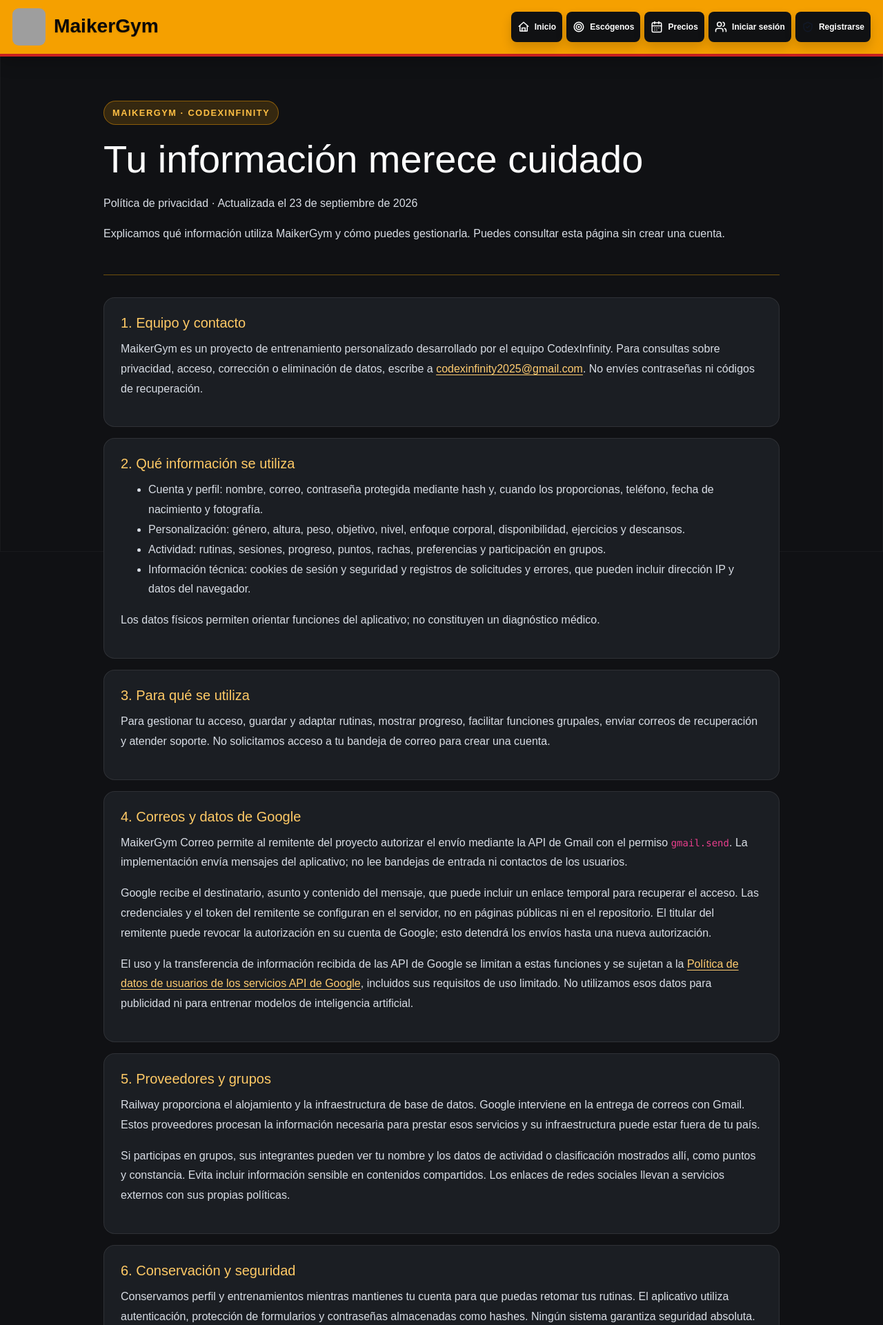
After one commit to codexinfinity2025-blip/Maikergym, a Django app: page /privacidad/ in a window 1280 px wide. The commit adds this page. Shown: the top 1921 px of the page at 69% size. Run offline with Django 4.2, Linux system fonts and the light colour scheme; some libraries are stand-ins or nearby versions; grey boxes are pictures that could not be loaded.

Commit message:
Agregar privacidad redes sociales y logo animado

```diff
--- /dev/null
+++ b/gym_project/gym_app/static/css/identidad.css
@@ -0,0 +1,25 @@
+/* Encuadre del logo original, sin redibujarlo ni deformarlo. */
+.mg-logo{display:inline-block;flex:0 0 auto;width:48px;aspect-ratio:250/280;background:#080808 url('../img/maikergym-brand-source.png') 9.58% 10.89% / 768% auto no-repeat;border-radius:9px}
+.mg-nav .mg-brand,.mg-footer .mg-footer-brand{display:inline-flex;align-items:center;gap:12px;text-decoration:none;line-height:1.1}
+.mg-footer .mg-footer-brand{color:#fff}
+.mg-footer .mg-footer-brand .mg-logo{width:64px}
+.mg-footer-links{flex-wrap:wrap}
+.mg-social{margin:24px 0;border-top:1px solid #ffffff26;padding-top:22px}
+.mg-social h2{font-size:1rem;color:#ffc044;font-weight:700;margin:0 0 14px}
+.mg-social-links{display:flex;gap:12px;flex-wrap:wrap}
+.mg-social-links a,.mg-social-pending{display:inline-flex;align-items:center;gap:10px;padding:12px 16px;border:1px solid #ffffff30;border-radius:12px;color:#fff;background:#1e2023;text-decoration:none;font-weight:600}
+.mg-social-links a:hover{border-color:#ffb000;background:#332811;color:#ffd779}
+.mg-social-links a:focus-visible,.mg-brand:focus-visible,.mg-footer-brand:focus-visible{outline:3px solid #ffb000;outline-offset:4px}
+.mg-social-pending{color:#b5bac2;font-weight:400}.mg-social-pending small{font-size:.7rem}
+.brand-welcome{position:fixed;z-index:1100;right:20px;bottom:20px;display:flex;align-items:center;gap:14px;padding:16px 24px;border:1px solid #ffb00080;border-radius:18px;background:#101114;box-shadow:0 12px 48px #0008;color:#fff;font-weight:800;font-size:1.25rem;pointer-events:none;animation:brand-arrival 1.8s both}
+.brand-welcome small{display:block;font-weight:400;font-size:.8rem;color:#d9dde3;margin-top:5px}.brand-welcome .mg-logo{width:62px}
+@keyframes brand-arrival{0%{opacity:0;transform:translateY(16px) scale(.94)}20%,65%{opacity:1;transform:translateY(0) scale(1)}100%{opacity:0;visibility:hidden;transform:translateY(6px)}}
+.privacy-page{max-width:1020px;margin:0 auto;padding:clamp(32px,5vw,72px) 20px;color:#e6e9ef}
+body:has(.privacy-page){background:#101114;min-height:100vh}
+.privacy-hero{border-bottom:1px solid #ffb00066;padding-bottom:28px;margin-bottom:32px}
+.privacy-hero .eyebrow{color:#ffc044;letter-spacing:.12em;text-transform:uppercase;font-size:.8rem;font-weight:700}
+.privacy-page h1{font-size:clamp(2rem,5vw,3.5rem);color:#fff;margin:16px 0}.privacy-page h2{font-size:1.25rem;color:#ffca66;margin:0 0 12px}
+.privacy-page section{padding:24px;background:#1b1e23;border:1px solid #ffffff16;border-radius:16px;margin-bottom:16px}
+.privacy-page p,.privacy-page li{line-height:1.8;color:#d8dde5}.privacy-page a{color:#ffcc70;text-decoration:underline;text-underline-offset:3px}
+@media(max-width:600px){.mg-nav .mg-brand{font-size:clamp(20px,5vw,28px)!important;gap:8px}.mg-nav .mg-logo{width:34px}.brand-welcome{left:12px;right:12px;bottom:12px;font-size:1.1rem}.mg-social-links>*{flex:1 1 140px}.privacy-page section{padding:20px}}
+@media(prefers-reduced-motion:reduce){.brand-welcome{display:none;animation:none}}
--- a/gym_project/gym_app/templates/base.html
+++ b/gym_project/gym_app/templates/base.html
@@ -9,19 +9,31 @@
     <link rel="stylesheet" href="{% static 'css/maikergym-pro.css' %}?v=nav-desktop-v2">
     {% block extra_css %}{% endblock %}
     <link rel="stylesheet" href="{% static 'css/experiencia-v3.css' %}?v=footer-flow-5">
+    <link rel="stylesheet" href="{% static 'css/identidad.css' %}?v=1">
 </head>
 <body>
+    <div class="brand-welcome" aria-hidden="true"><span class="mg-logo"></span><span>MaikerGym<small>Tu próximo paso empieza aquí</small></span></div>
     {% block content %}{% endblock %}
 
     <footer class="mg-footer">
         <div class="mg-footer-inner">
-            <button class="mg-footer-brand" onclick="window.location.href='{% url 'inicio' %}'">MaikerGym</button>
+            <a class="mg-footer-brand" href="{% url 'inicio' %}"><span class="mg-logo" aria-hidden="true"></span>MaikerGym</a>
             <nav class="mg-footer-links">
                 <a href="{% url 'inicio' %}">Inicio</a>
                 <a href="{% url 'escogenos' %}">Por qué nosotros</a>
                 <a href="{% url 'precios' %}">Precios</a>
                 <a href="{% url 'contacto' %}">Contacto</a>
+                <a href="{% url 'privacidad' %}">Política de privacidad</a>
             </nav>
+            <section class="mg-social" aria-label="Redes sociales">
+                <h2>Conecta con MaikerGym</h2>
+                <div class="mg-social-links">
+                    <a href="https://www.youtube.com/@Maikergym" target="_blank" rel="noopener noreferrer">YouTube ↗<span class="visually-hidden"> (abre otra pestaña)</span></a>
+                    <a href="https://www.facebook.com/profile.php?id=61594409905271" target="_blank" rel="noopener noreferrer">Facebook ↗<span class="visually-hidden"> (abre otra pestaña)</span></a>
+                    <span class="mg-social-pending">Instagram <small>Próximamente</small></span>
+                    <span class="mg-social-pending">TikTok <small>Próximamente</small></span>
+                </div>
+            </section>
             <p>© 2026 MaikerGym. Transformando objetivos en resultados.</p>
         </div>
     </footer>
--- a/gym_project/gym_app/templates/partials/app_nav.html
+++ b/gym_project/gym_app/templates/partials/app_nav.html
@@ -1,6 +1,6 @@
 {% load static %}
 <header class="mg-nav">
-    <button type="button" class="mg-brand" onclick="window.location.href='{% url 'inicio' %}'">MaikerGym</button>
+    <a class="mg-brand" href="{% url 'inicio' %}"><span class="mg-logo" aria-hidden="true"></span><span>MaikerGym</span></a>
     <button
         type="button"
         class="mg-nav-toggle"
--- a/gym_project/gym_app/templates/partials/public_nav.html
+++ b/gym_project/gym_app/templates/partials/public_nav.html
@@ -1,6 +1,6 @@
 {% load static %}
 <header class="mg-nav">
-    <button type="button" class="mg-brand" onclick="window.location.href='{% url 'inicio' %}'">MaikerGym</button>
+    <a class="mg-brand" href="{% url 'inicio' %}"><span class="mg-logo" aria-hidden="true"></span><span>MaikerGym</span></a>
     <button
         type="button"
         class="mg-nav-toggle"
--- /dev/null
+++ b/gym_project/gym_app/templates/privacidad.html
@@ -0,0 +1,16 @@
+{% extends 'base.html' %}
+{% block title %}Política de privacidad | MaikerGym{% endblock %}
+{% block content %}
+{% include 'partials/public_nav.html' %}
+<main class="privacy-page">
+<header class="privacy-hero"><span class="eyebrow">MaikerGym · CodexInfinity</span><h1>Tu información merece cuidado</h1><p>Política de privacidad · Actualizada el 23 de septiembre de 2026</p><p>Explicamos qué información utiliza MaikerGym y cómo puedes gestionarla. Puedes consultar esta página sin crear una cuenta.</p></header>
+<section><h2>1. Equipo y contacto</h2><p>MaikerGym es un proyecto de entrenamiento personalizado desarrollado por el equipo CodexInfinity. Para consultas sobre privacidad, acceso, corrección o eliminación de datos, escribe a <a href="mailto:codexinfinity2025@gmail.com">codexinfinity2025@gmail.com</a>. No envíes contraseñas ni códigos de recuperación.</p></section>
+<section><h2>2. Qué información se utiliza</h2><ul><li>Cuenta y perfil: nombre, correo, contraseña protegida mediante hash y, cuando los proporcionas, teléfono, fecha de nacimiento y fotografía.</li><li>Personalización: género, altura, peso, objetivo, nivel, enfoque corporal, disponibilidad, ejercicios y descansos.</li><li>Actividad: rutinas, sesiones, progreso, puntos, rachas, preferencias y participación en grupos.</li><li>Información técnica: cookies de sesión y seguridad y registros de solicitudes y errores, que pueden incluir dirección IP y datos del navegador.</li></ul><p>Los datos físicos permiten orientar funciones del aplicativo; no constituyen un diagnóstico médico.</p></section>
+<section><h2>3. Para qué se utiliza</h2><p>Para gestionar tu acceso, guardar y adaptar rutinas, mostrar progreso, facilitar funciones grupales, enviar correos de recuperación y atender soporte. No solicitamos acceso a tu bandeja de correo para crear una cuenta.</p></section>
+<section><h2>4. Correos y datos de Google</h2><p>MaikerGym Correo permite al remitente del proyecto autorizar el envío mediante la API de Gmail con el permiso <code>gmail.send</code>. La implementación envía mensajes del aplicativo; no lee bandejas de entrada ni contactos de los usuarios.</p><p>Google recibe el destinatario, asunto y contenido del mensaje, que puede incluir un enlace temporal para recuperar el acceso. Las credenciales y el token del remitente se configuran en el servidor, no en páginas públicas ni en el repositorio. El titular del remitente puede revocar la autorización en su cuenta de Google; esto detendrá los envíos hasta una nueva autorización.</p><p>El uso y la transferencia de información recibida de las API de Google se limitan a estas funciones y se sujetan a la <a href="https://developers.google.com/terms/api-services-user-data-policy" target="_blank" rel="noopener noreferrer">Política de datos de usuarios de los servicios API de Google</a>, incluidos sus requisitos de uso limitado. No utilizamos esos datos para publicidad ni para entrenar modelos de inteligencia artificial.</p></section>
+<section><h2>5. Proveedores y grupos</h2><p>Railway proporciona el alojamiento y la infraestructura de base de datos. Google interviene en la entrega de correos con Gmail. Estos proveedores procesan la información necesaria para prestar esos servicios y su infraestructura puede estar fuera de tu país.</p><p>Si participas en grupos, sus integrantes pueden ver tu nombre y los datos de actividad o clasificación mostrados allí, como puntos y constancia. Evita incluir información sensible en contenidos compartidos. Los enlaces de redes sociales llevan a servicios externos con sus propias políticas.</p></section>
+<section><h2>6. Conservación y seguridad</h2><p>Conservamos perfil y entrenamientos mientras mantienes tu cuenta para que puedas retomar tus rutinas. El aplicativo utiliza autenticación, protección de formularios y contraseñas almacenadas como hashes. Ningún sistema garantiza seguridad absoluta.</p><p>Eliminar una cuenta no implica la desaparición inmediata de datos en respaldos, registros técnicos o correos ya entregados. Para consultar o solicitar la eliminación de datos residuales, contacta al equipo para revisar su ubicación y tratamiento.</p></section>
+<section><h2>7. Control de tus datos</h2><p>Puedes modificar los datos disponibles en tu perfil. Para eliminar la cuenta utiliza la opción de Mi cuenta, que requiere confirmar tu contraseña, o escribe al correo de contacto. También puedes solicitar acceso o corrección de información; verificaremos tu identidad de forma proporcional antes de atender la solicitud.</p><p>Si eres menor de edad, pide a tu madre, padre o representante que te acompañe al utilizar el servicio y gestionar tu información. Las consultas sobre datos de menores pueden dirigirse al mismo correo.</p></section>
+<section><h2>8. Cookies y actualizaciones</h2><p>Usamos cookies necesarias para mantener la sesión y proteger los formularios. Bloquearlas puede impedir el inicio de sesión o el cambio de contraseña. Los servicios externos enlazados gestionan sus propias cookies.</p><p>Publicaremos las actualizaciones de esta política aquí con su fecha. Si cambia el tratamiento de información, esta explicación deberá actualizarse para reflejarlo.</p></section>
+</main>
+{% endblock %}
--- a/gym_project/gym_app/urls.py
+++ b/gym_project/gym_app/urls.py
@@ -6,8 +6,10 @@
 from .profile_preferences import preferencias
 from .registration_review import revisar_registro
 from .routine_edit import modificar_rutina
+from django.views.generic import TemplateView
 
 urlpatterns = [
+    path('privacidad/', TemplateView.as_view(template_name='privacidad.html'), name='privacidad'),
     path('mi-entrenamiento/modificar/', modificar_rutina, name='modificar_rutina'),
     path('registro/revisar/', revisar_registro, name='revisar_registro'),
     path('cuenta/preferencias/', preferencias, name='preferencias'),
```
Also changed, not shown: 1 other file.
